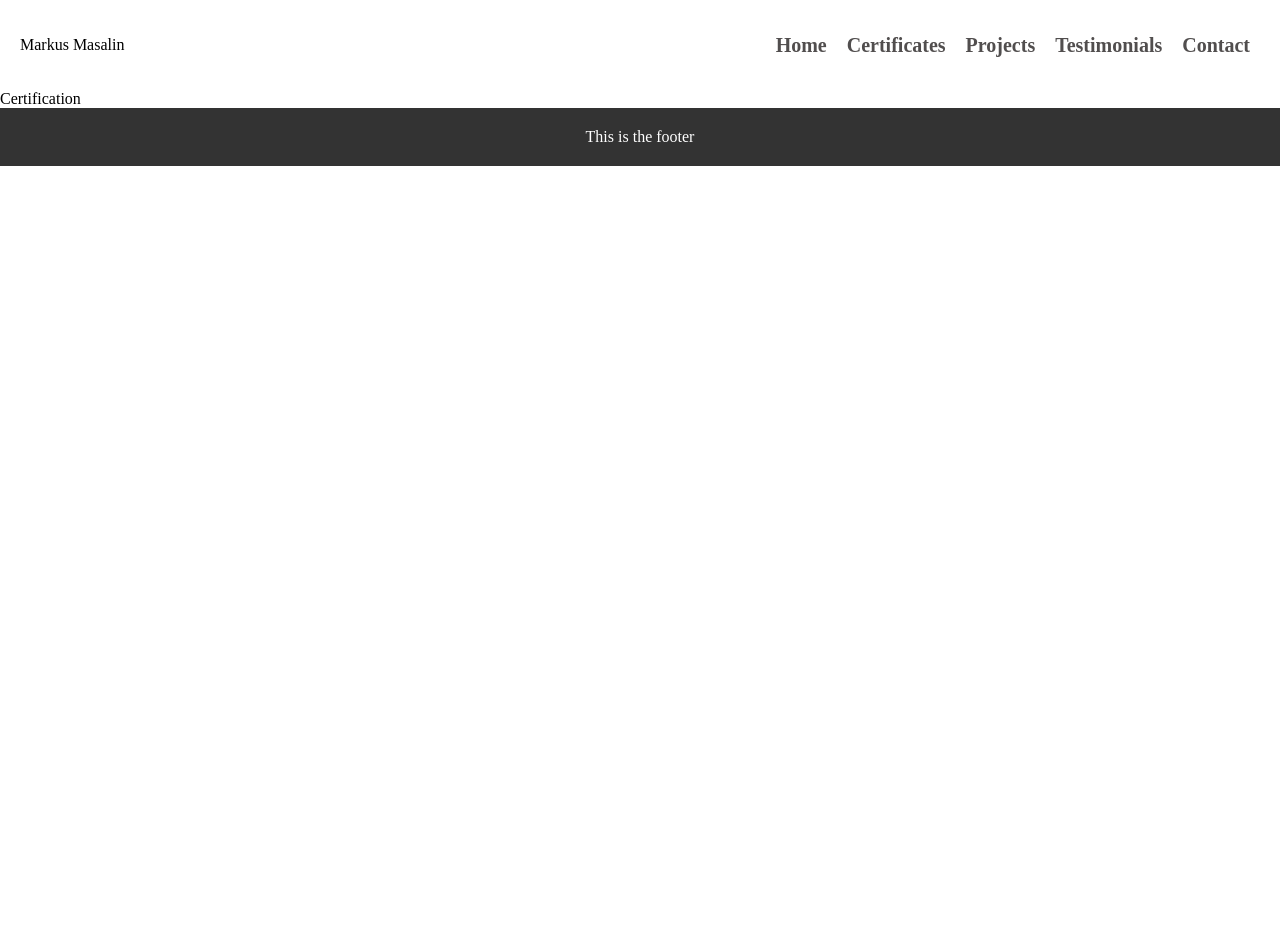
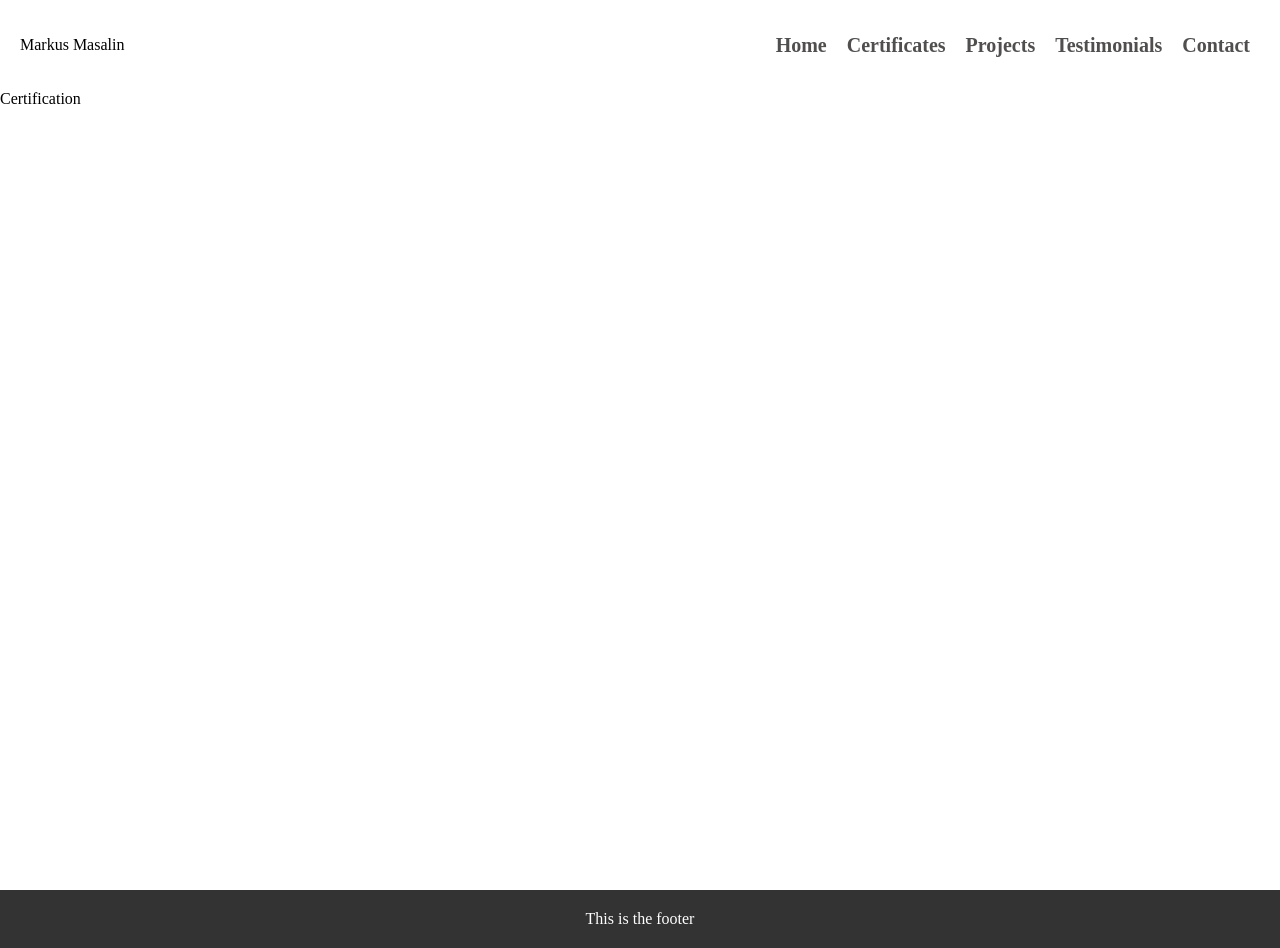
Before and after one commit to markusmasalin/next-typescript-portfolio, a Next.js app: page /Certificates in a window 1280 px wide. Before the commit the page ends 800 px from the top, so only its background shows below. Built offline with nearby package versions, Linux system fonts and the light colour scheme.

Commit message:
Add wrapper div above page content

```diff
--- a/src/components/Layout.tsx
+++ b/src/components/Layout.tsx
@@ -1,17 +1,26 @@
 import { ReactNode } from 'react'
+import styled from 'styled-components'
 import Footer from './footer/Footer'
 import NavBar from './header/NavBar'
 
 
 type Props = {
     children?: ReactNode
-  }
+}
+
+const ContentDiv = styled.div`
+  min-height: 800px;
+`
 
 const Layout = ({ children }: Props) => {
   return (
     <>
       <NavBar />
-      <main>{children}</main>
+      <ContentDiv>
+        <main>{children}</main>
+
+      </ContentDiv>
+
       <Footer />
     </>
   )
```
